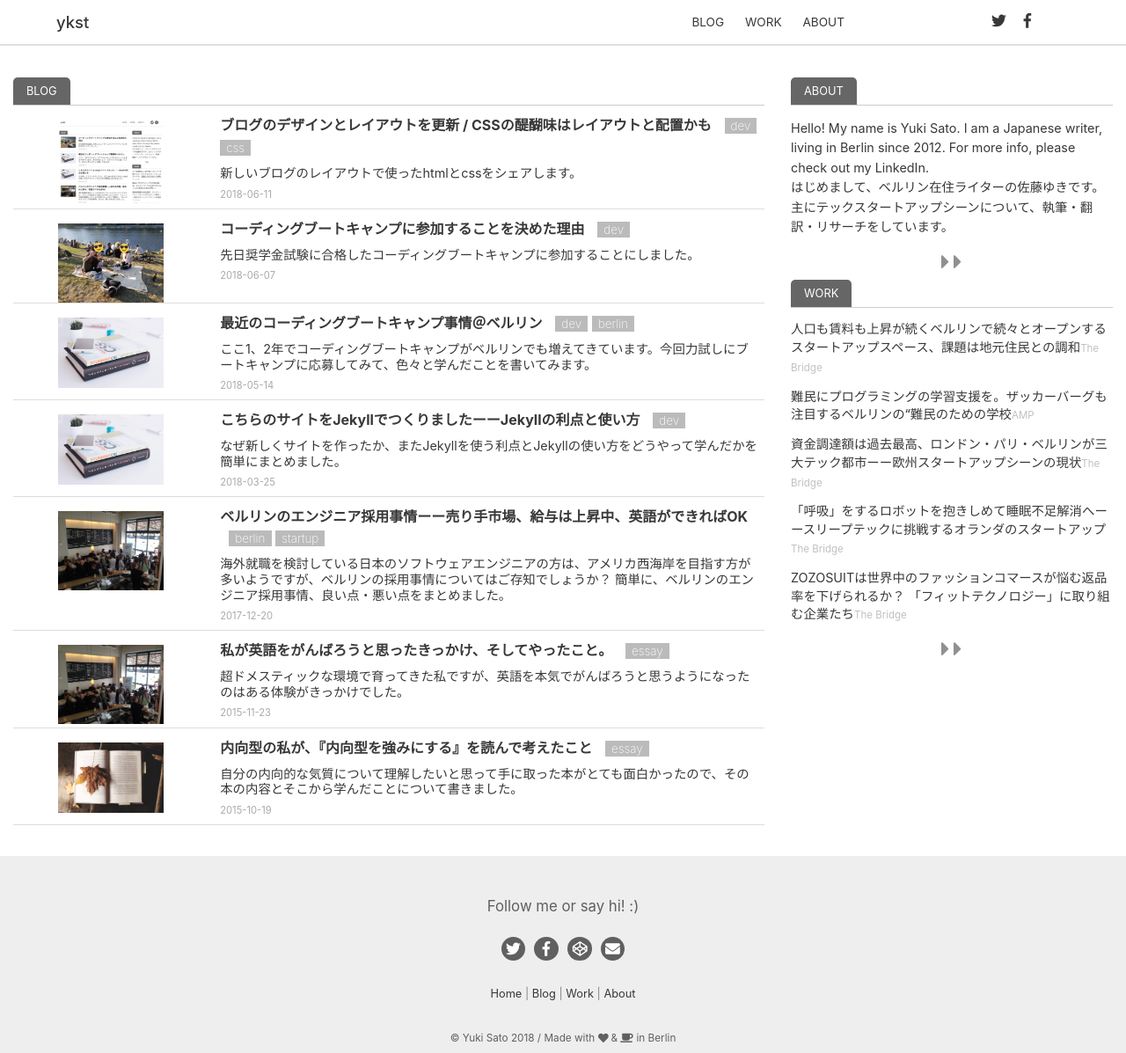
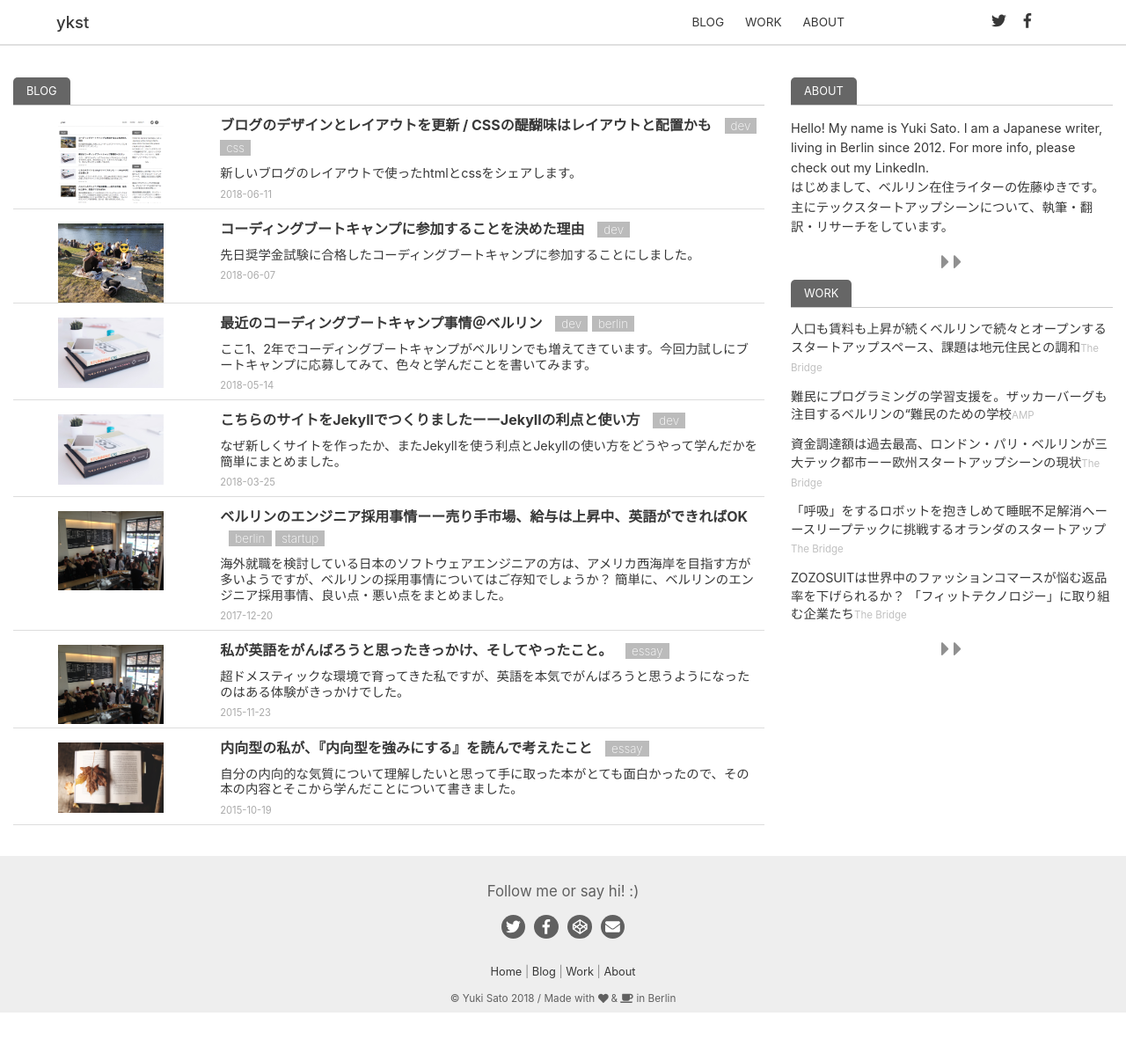
Before and after one commit to youxiberlin/blog, a Jekyll site: the page built from index.md, in a window 1280 px wide. Shown: the whole page at 88% size. Built offline with Jekyll 4.4.1, drawn with Linux system fonts in a browser that asks for light colours; nearby versions of some CDN libraries; after the commit the page ends 1151 px from its top, so only the background shows below that.

Commit message:
modified footer

```diff
--- a/_includes/footer.html
+++ b/_includes/footer.html
@@ -1,4 +1,5 @@
 <footer>
+  <div class="footer-social">
     <p>Follow me or say hi! :) </p>
     <a href="https://twitter.com/yuki_sat" target="_blank"><i class="fab fa-twitter circle-tw circle-fa"></i></a>
     <a href="https://www.facebook.com/sato.youxi" target="_blank">
@@ -6,6 +7,7 @@
     <a href="https://codepen.io/yukisato/" target="_blank">
     <i class="fab fa-codepen circle-codepen circle-fa"></i></a>
     <a href="mailto:sato.youxi@gmail.com"><i class="fas fa-envelope circle-env circle-fa"></i></a>
+  </div>
   <div class="footer-nav-menu">
     <a href="/" class="hover-line">Home</a> |
     <a href="/blog/" class="hover-line">Blog</a> |
--- a/_sass/_layout-base.scss
+++ b/_sass/_layout-base.scss
@@ -64,7 +64,7 @@ section {
 
 footer {
   background: #eee;
-  padding-top: 25px;
+  padding-top: 15px;
   margin-top: 20px;
   text-align: center;
   color: #606060;
@@ -193,13 +193,21 @@ footer {
   padding-left: 0;
 }
 
+.footer-social {
+  line-height: 1rem;
+}
+
 .footer-nav-menu {
-  text-align: center;
   font-size: 0.8rem;
   color: #888;
-  margin-top: 12px;
+  margin-top: 20px;
 }
 
+.footer-font {
+  font-size: 0.7em;
+  color: #606060;
+  margin-top: 0;
+}
 
 /*
   ======  550px ======
--- a/_sass/_typography.scss
+++ b/_sass/_typography.scss
@@ -93,16 +93,6 @@ blockquote {
 }
 
 
-// footer
-
-.footer-font {
-  font-family: $body-font;
-  font-size: 0.7em;
-  color: #606060;
-  text-align: center;
-  margin-top: 20px;
-}
-
 .profile-image {
   margin-left: 20px;
 }
```
Lines whose indentation alone changed are shown as unchanged.
